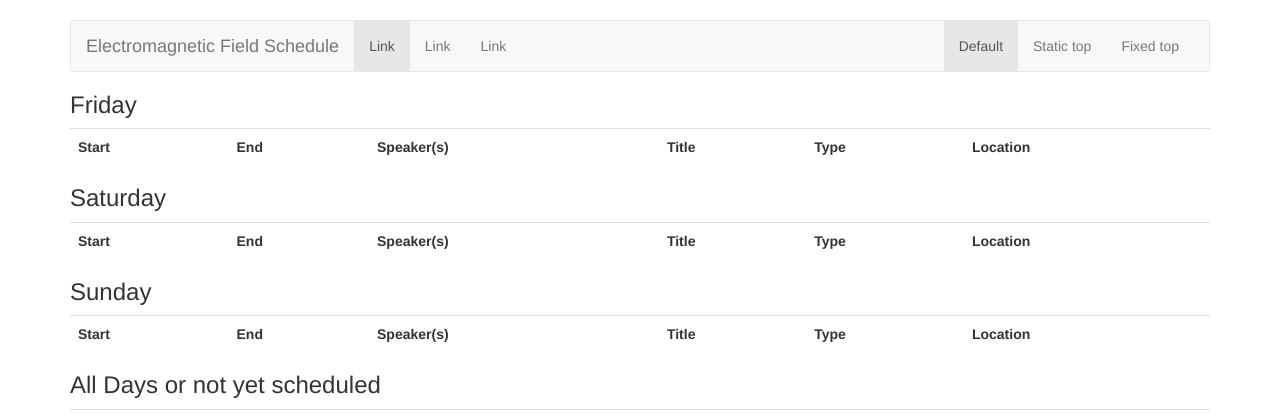
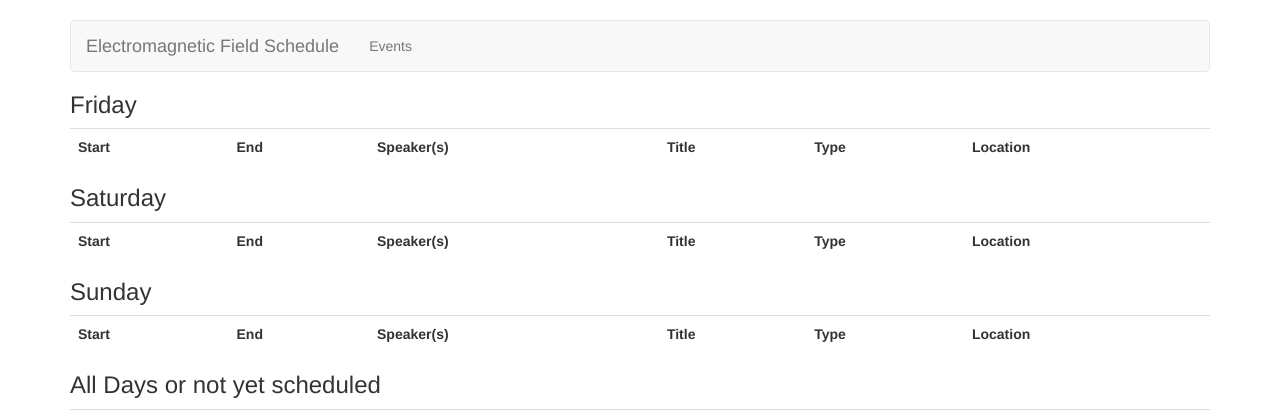
Before and after one commit to emfcamp/Schedule, a Flask app: page /events in a window 1280 px wide. Shown: the top 420 px of the page. Run offline with Flask 2, Linux system fonts and the light colour scheme; data that the repository does not hold is empty; some libraries are stand-ins or nearby versions.

Commit message:
Remove unused stuff from navigation

```diff
--- a/templates/navigation.html
+++ b/templates/navigation.html
@@ -8,18 +8,11 @@
                 <span class="icon-bar"></span>
                 <span class="icon-bar"></span>
             </button>
-            <a class="navbar-brand" href="#">Electromagnetic Field Schedule</a>
+            <a class="navbar-brand" href="/">Electromagnetic Field Schedule</a>
         </div>
         <div class="navbar-collapse collapse">
             <ul class="nav navbar-nav">
-                <li class="active"><a href="#">Link</a></li>
-                <li><a href="#">Link</a></li>
-                <li><a href="#">Link</a></li>
-            </ul>
-            <ul class="nav navbar-nav navbar-right">
-                <li class="active"><a href="./">Default</a></li>
-                <li><a href="../navbar-static-top/">Static top</a></li>
-                <li><a href="../navbar-fixed-top/">Fixed top</a></li>
+                <li><a href="/events">Events</a></li>
             </ul>
         </div><!--/.nav-collapse -->
     </div><!--/.container-fluid -->
```
